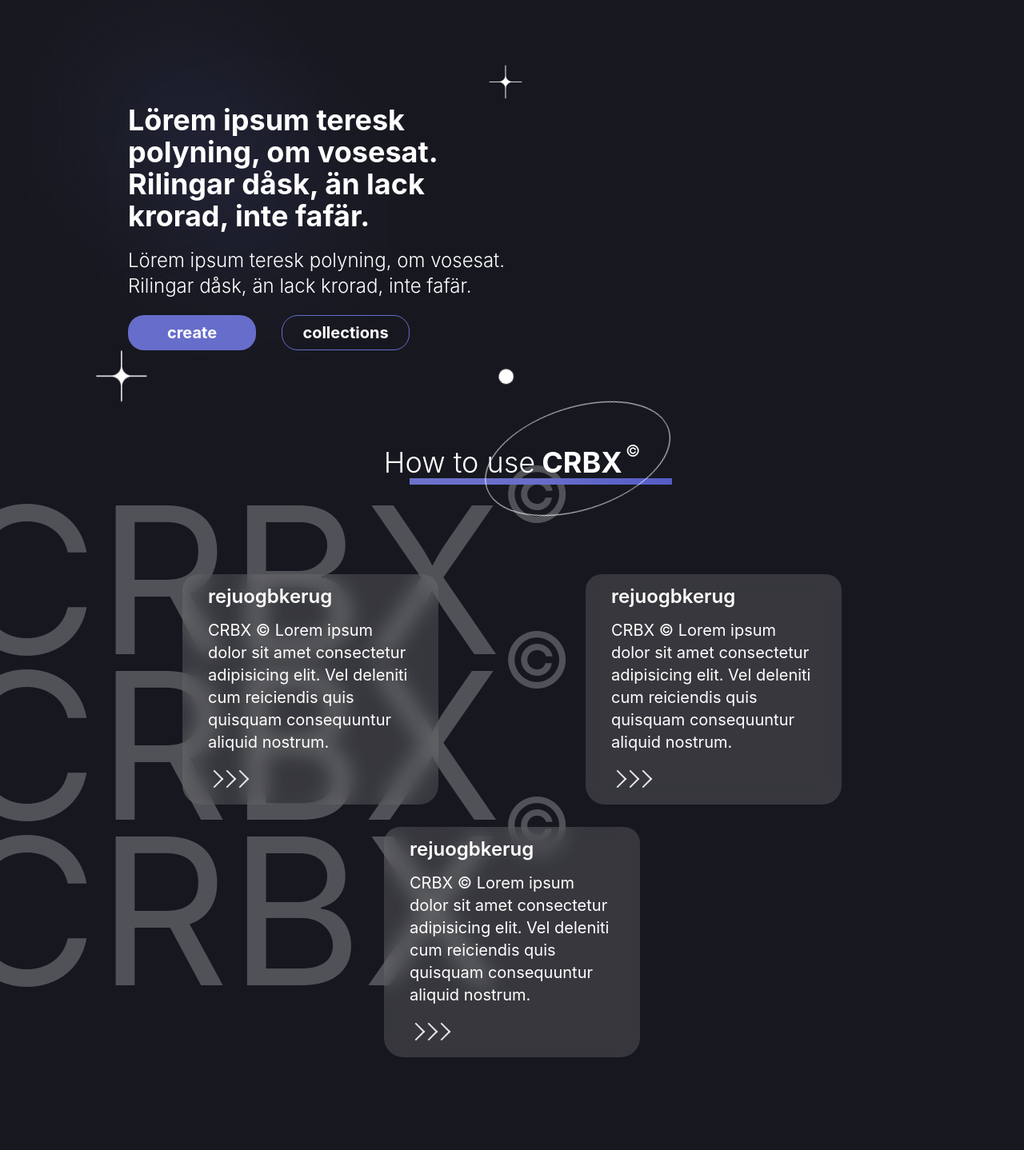
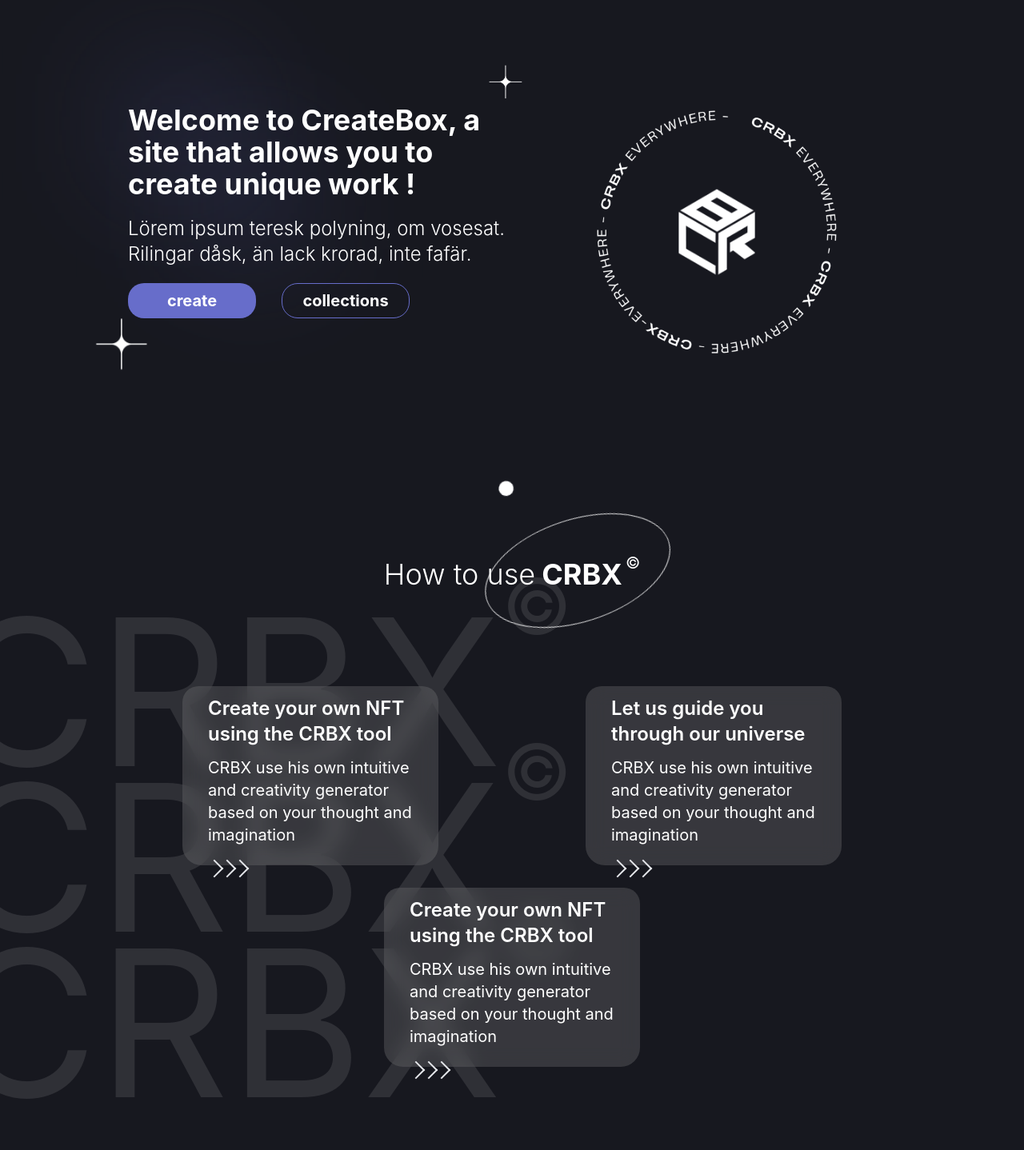
Before and after one commit to QuentinHeinis/CRBX, a Vue app: page / in a window 1280 px wide. Shown: the part 80-1518 px from the top of the page at 80% size. Built offline with nearby package versions, Linux system fonts and the light colour scheme.

Commit message:
add crbx everywhere spinning

```diff
--- a/src/components/UI_Kit/Cards/HomeCards.vue
+++ b/src/components/UI_Kit/Cards/HomeCards.vue
@@ -1,12 +1,24 @@
 <script setup>
+defineProps({
+    title: {
+        default: 'aaaaaaaaaaaaaaaaaa',
+        type: String
+    },
+    content: {
+        default: 'CRBX ©Lorem ipsum dolor sit amet consectetur adipisicing elit. Vel deleniti cum reiciendis quis quisquam consequuntur aliquid nostrum.',
+        type: String
+    },
+
+})
 </script>
 <template>
     <div
-        class="bg-[#96969641] backdrop-blur-md w-80 min-h-[14rem] rounded-t-[20px] rounded-b-3xl text-white px-8 py-3 flex flex-col justify-between gap-3">
-        <h3 class="text-2xl font-semibold w-full">rejuogbkerug</h3>
-        <p class="text-xl w-full">CRBX <span>&copy;</span> Lorem ipsum dolor sit amet consectetur adipisicing elit. Vel
-            deleniti cum reiciendis quis quisquam consequuntur aliquid nostrum.</p>
-        <div class="flex h-10 items-center">
+        class="bg-[#96969641] relative backdrop-blur-md w-80 min-h-[14rem] rounded-t-[20px] rounded-b-3xl text-white px-8 py-3 pb-6 flex flex-col justify-between gap-3">
+        <h3 class="text-2xl font-semibold w-full">{{title}}</h3>
+        <p class="text-xl w-full">
+            <slot></slot>
+        </p>
+        <div class="flex h-10 items-center absolute -bottom-6">
             <span class="h-4 w-4 border-r-2 border-t-2 rotate-45"></span>
             <span class="h-4 w-4 border-r-2 border-t-2 rotate-45"></span>
             <span class="h-4 w-4 border-r-2 border-t-2 rotate-45"></span>
--- a/src/components/UI_Kit/deco/Background.vue
+++ b/src/components/UI_Kit/deco/Background.vue
@@ -1,12 +1,13 @@
 <template>
-        <div aria-hidden="true" class="absolute -left-16 -z-10">
-                <span aria-hidden="true" class="text-[255px] flex text-white opacity-25 leading-none">CRBX<span
-                                class="text-8xl relative -top-7">&copy;</span></span>
+        <div aria-hidden="true" class="absolute -left-5 lg:-left-16 -z-10">
                 <span aria-hidden="true"
-                        class="text-[255px] flex text-white opacity-25 leading-none relative -top-12">CRBX<span
-                                class="text-8xl relative -top-7">&copy;</span></span>
+                        class="text-7xl md:text-9xl lg:text-[255px] flex text-white opacity-10 leading-none">CRBX<span
+                                class="text-4xl lg:text-8xl relative -top-7">&copy;</span></span>
                 <span aria-hidden="true"
-                        class="text-[255px] flex text-white opacity-25 leading-none relative -top-24">CRBX<span
-                                class="text-8xl relative -top-7">&copy;</span></span>
+                        class="text-7xl md:text-9xl lg:text-[255px] flex text-white opacity-10 leading-none relative -top-5 lg:-top-12">CRBX<span
+                                class="text-4xl lg:text-8xl relative -top-7">&copy;</span></span>
+                <span aria-hidden="true"
+                        class="text-7xl md:text-9xl lg:text-[255px] flex text-white opacity-10 leading-none relative -top-10 lg:-top-24">CRBX<span
+                                class="text-4xl lg:text-8xl relative -top-7">&copy;</span></span>
         </div>
 </template>
--- /dev/null
+++ b/src/components/UI_Kit/deco/CircleText.vue
@@ -0,0 +1,17 @@
+<template>
+    <div class="relative flex w-fit">
+        <div class="colorReverse max-w-md rounded-full animate-spin-slow">
+            <img src="/images/crbx_everywhere.png" alt="">
+        </div>
+        <div class="w-28 absolute top-1/2 -translate-y-1/2 left-1/2 -translate-x-1/2">
+            <img src="/images/logos/CRBX.png" alt="">
+        </div>
+    </div>
+
+</template>
+
+<style scoped>
+.colorReverse {
+    filter: invert(100%);
+}
+</style>
--- a/src/views/HomeView.vue
+++ b/src/views/HomeView.vue
@@ -8,16 +8,21 @@
 import Circle from '../components/UI_Kit/deco/Circle.vue';
 import { ChevronDownIcon } from '@heroicons/vue/24/outline';
 import ItemCards from '../components/UI_Kit/Cards/ItemCards.vue';
+import CircleText from '../components/UI_Kit/deco/CircleText.vue';
 </script>
 
 <template>
     <div class="lg:px-40">
-        <section class="relative text-white w-5/6 lg:w-1/2">
-            <h1 class=" text-4xl font-bold z-10">Lörem ipsum teresk polyning, om vosesat. Rilingar dåsk, än lack
-                krorad,
-                inte fafär.
+        <section class="flex justify-between">
+            <div class="relative text-white w-5/6 lg:w-1/2">
+                <h1 class=" text-4xl font-bold z-10">Welcome to CreateBox,
+                    <span class="text-4xl font-bold z-10"> a site that
+                        allows you to create unique
+                        work !
+                    </span>
                 </h1>
-            <h4 class="text-2xl font-light my-5 z-10">Lörem ipsum teresk polyning, om vosesat. Rilingar dåsk, än lack
+                <h4 class="text-2xl font-light my-5 z-10">Lörem ipsum teresk polyning, om vosesat. Rilingar dåsk, än
+                    lack
                     krorad,
                     inte
                     fafär.
@@ -30,6 +35,8 @@
                 <Light class="top-12 left-20 w-36 h-36" />
                 <Stars class="absolute -top-12 -right-3 w-10" />
                 <Stars class="absolute -left-10 delay" />
+            </div>
+            <CircleText class="hidden md:flex -translate-y-16" />
         </section>
         <Background class="pt-40" />
         <section>
@@ -39,42 +46,45 @@
                     <span class="font-bold flex gap-1">
                         CRBX<span class="text-xl relative -top-2">&copy;</span>
                     </span>
-                    <span
-                        class="bg-gradient-to-l from-[#555CC5] via-[#676DCA] to-[#6C72CB] h-2 w-full absolute bottom-0 -z-10 left-9">
-                    </span>
                 </h2>
                 <Circle
-                    class="w-60 absolute h-60 stroke-white -top-28 right-1/2 translate-x-[85%] translate-y-4 rotate-12" />
+                    class="hidden md:block w-60 absolute h-60 stroke-white -top-28 right-1/2 translate-x-[85%] translate-y-4 rotate-12" />
             </div>
             <div class="flex h-fit flex-wrap justify-around gap-x-[5%] gap-y-7">
-                <HomeCards />
-                <HomeCards />
-                <HomeCards />
+                <HomeCards :title="'Create your own NFT using the CRBX tool'">CRBX use his own intuitive and creativity
+                    generator based on your thought and imagination
+                </HomeCards>
+                <HomeCards :title="'Let us guide you through our universe'">CRBX use his own intuitive and creativity
+                    generator based on your thought and imagination
+                </HomeCards>
+                <HomeCards :title="'Create your own NFT using the CRBX tool'">CRBX use his own intuitive and creativity
+                    generator based on your thought and imagination
+                </HomeCards>
             </div>
         </section>
         <section>
             <div class="text-white my-28 relative flex w-full justify-center">
-                <h2 class="flex justify-center text-4xl font-light gap-2 py-2 px-1 ">
+                <h2 class="flex justify-center text-3xl lg:text-4xl font-light gap-2 py-2 px-1 ">
                     Look for a
                     <span class="font-bold flex gap-1">
                         CRBX<span class="text-xl relative -top-2">&copy;</span>
                     </span>
                     collection
-                    <span
+                    <!-- <span
                         class="bg-gradient-to-l from-[#555CC5] via-[#676DCA] to-[#6C72CB] h-2 w-full absolute bottom-0 -z-10 left-9">
-                    </span>
+                    </span> -->
                 </h2>
             </div>
             <div class="flex flex-wrap justify-center gap-x-[5%] gap-y-7">
                 <ul class="flex text-white justify-between w-1/4">
-                    <li class="flex gap-1">categories
-                        <ChevronDownIcon class="w-3" />
+                    <li class="flex gap-1 liste_container">categories
+                        <ChevronDownIcon class="w-3 chevron" />
                     </li>
-                    <li class="flex gap-1">season
-                        <ChevronDownIcon class="w-3" />
+                    <li class="flex gap-1 liste_container">season
+                        <ChevronDownIcon class="w-3 chevron" />
                     </li>
-                    <li class="flex gap-1">newest
-                        <ChevronDownIcon class="w-3" />
+                    <li class="flex gap-1 liste_container">newest
+                        <ChevronDownIcon class="w-3 chevron" />
                     </li>
                 </ul>
             </div>
@@ -91,3 +101,7 @@
         </section>
     </div>
 </template>
+
+<style scoped>
+
+</style>
--- a/tailwind.config.js
+++ b/tailwind.config.js
@@ -14,6 +14,9 @@
         "SecondaryColor": "#cb69c1",
         "ThirdColor": "#6c72cb"
       },
+      animation: {
+        'spin-slow': 'spin 10s linear infinite',
+      }
     },
   },
   plugins: [],
```
Also changed, not shown: public/images/crbx_everywhere.png (added). Lines whose indentation alone changed are shown as unchanged.
